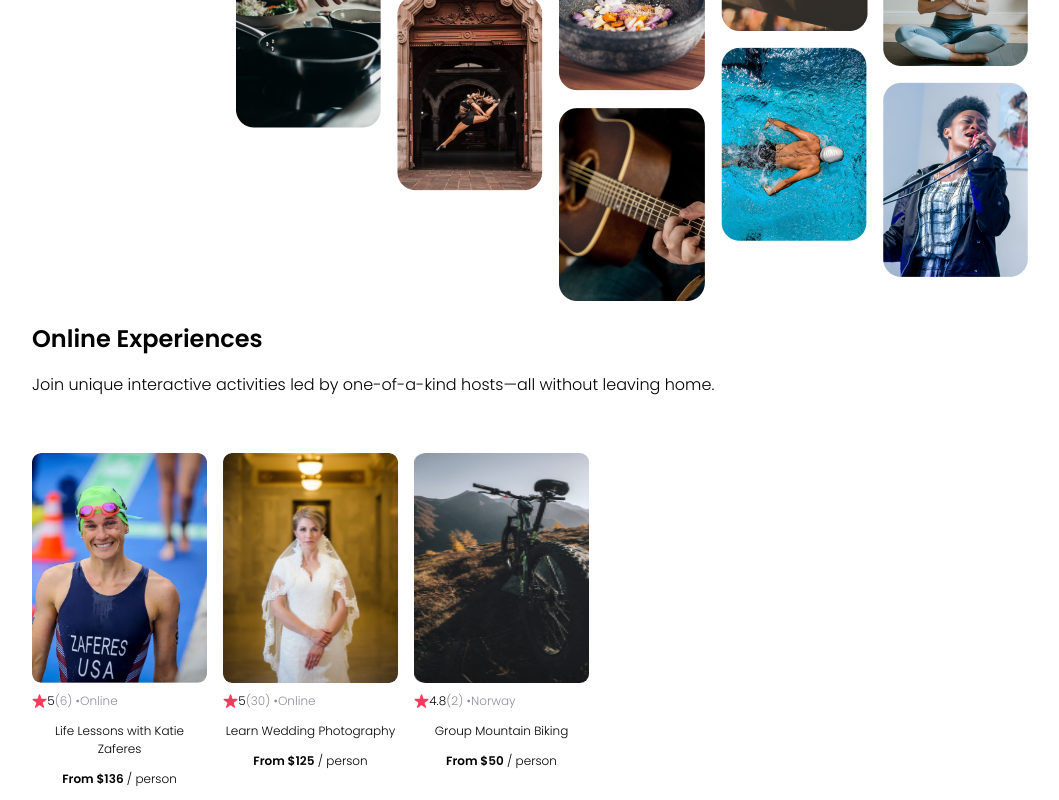
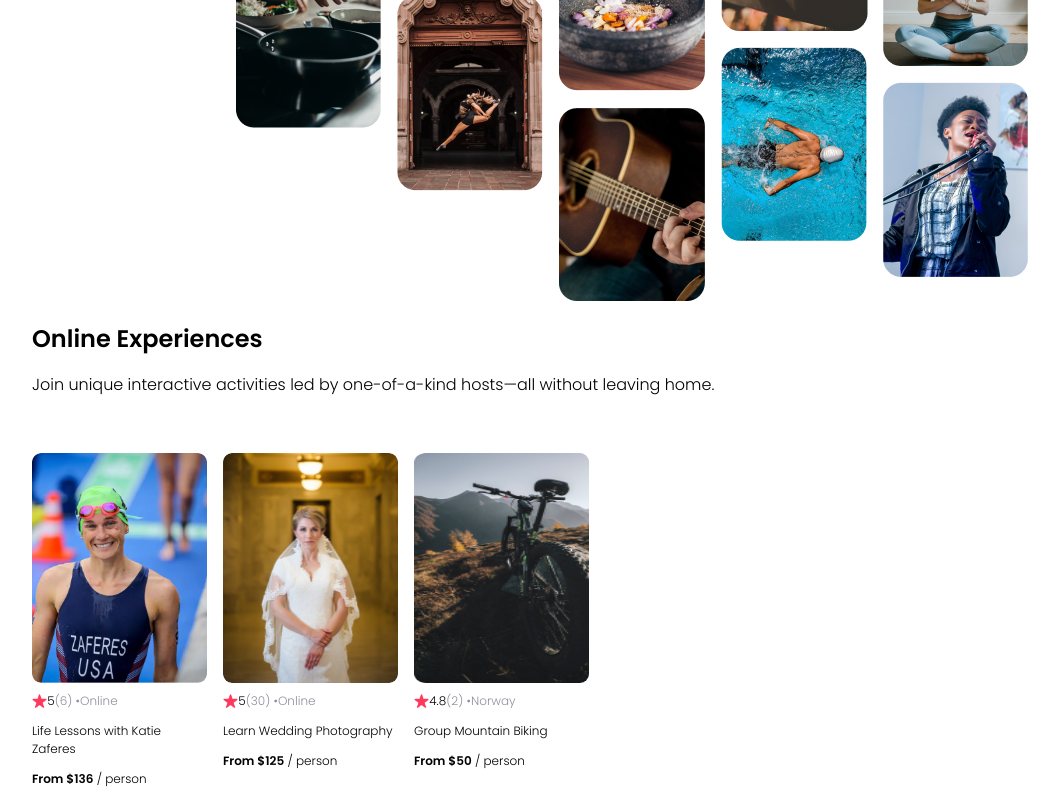
Before and after one commit to carlawlls/react-airbnb-clone, a React (Vite) app: page / in a window 1280 px wide. Shown: the part 273-1073 px from the top of the page, without its empty margins (8-1067 px from the left). Built offline with nearby package versions, Linux system fonts and the light colour scheme.

Commit message:
fixed card text styling

```diff
--- a/src/index.css
+++ b/src/index.css
@@ -81,6 +81,10 @@ section {
   margin-bottom: 9px;
 }
 
+.card--text {
+  text-align: left;
+}
+
 .card--title {
   overflow: hidden;
   text-overflow: ellipsis;
```
